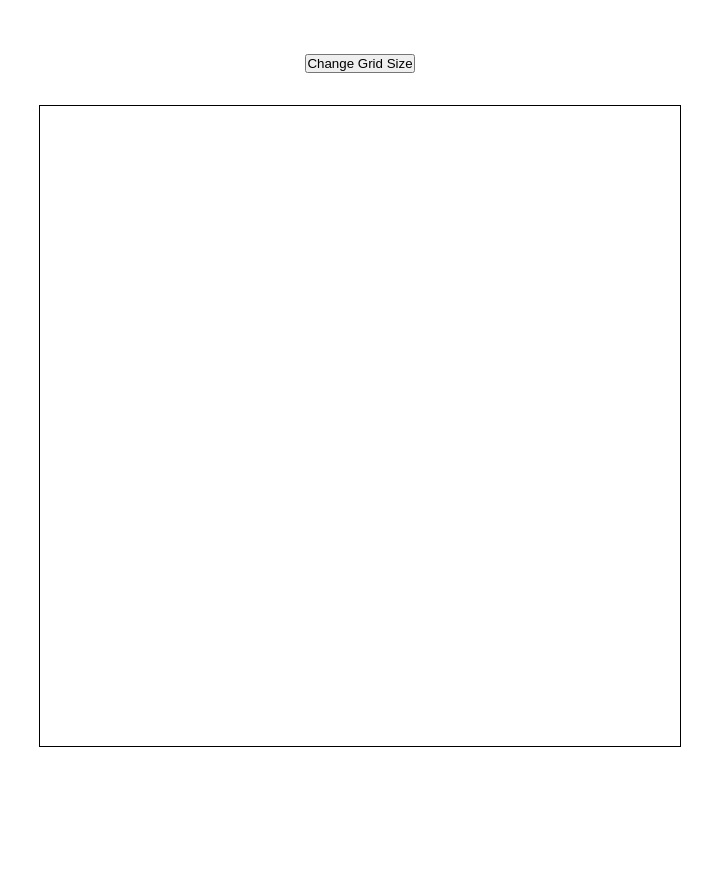
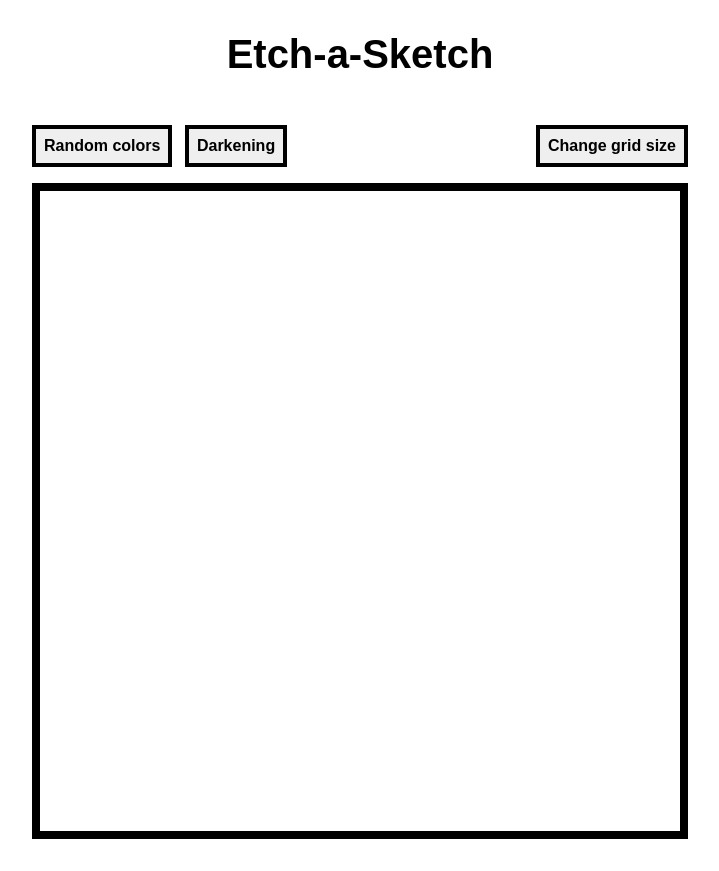
Before and after one commit to VicLourenco40/odin-etch-a-sketch, a plain HTML site: page index.html in a window 1280 px wide. Shown: the whole page, without its empty margins (280-999 px from the left). Before the commit the page ends 800 px from the top, so only its background shows below. Drawn offline with Linux system fonts and the light colour scheme.

Commit message:
Add styling

```diff
--- a/index.html
+++ b/index.html
@@ -8,7 +8,16 @@
     <script src="./script.js" defer></script>
   </head>
   <body>
-    <button class="button-grid-size">Change Grid Size</button>
-    <div class="grid-container border"></div>
+    <div class="container">
+      <h1>Etch-a-Sketch</h1>
+      <div class="options">
+        <div class="options-left">
+          <button>Random colors</button>
+          <button>Darkening</button>
+        </div>
+        <button class="button-grid-size">Change grid size</button>
+      </div>
+      <div class="grid-container border"></div>
+    </div>
   </body>
 </html>
--- a/script.js
+++ b/script.js
@@ -1,5 +1,5 @@
 const GRID_CONTAINER_SIZE = 640;
-const PAINT_RANDOM_COLORS = true;
+const USE_RANDOM_COLORS = true;
 const USE_DARKENING = true;
 
 const gridContainer = document.querySelector('.grid-container');
@@ -21,7 +21,7 @@ function paintGridCell(gridCell) {
     const isOpaque = gridCell.style.opacity === 1;
 
     if (!isColored) {
-        if (PAINT_RANDOM_COLORS) {
+        if (USE_RANDOM_COLORS) {
             gridCell.style.backgroundColor = getRandomColor();
         } else {
             gridCell.style.backgroundColor = 'black';
--- a/style.css
+++ b/style.css
@@ -5,16 +5,43 @@
 }
 
 body {
+  font-family: Arial, Helvetica, sans-serif;
+  text-align: center;
   height: 100vh;
+}
+
+.container {
+  margin: 0 auto;
+  padding: 2rem;
+  width: fit-content;
+}
+
+h1 {
+  font-size: 2.5rem;
+  margin-bottom: 3rem;
+}
+
+.options {
+  width: 100%;
+  margin-bottom: 1rem;
   display: flex;
-  flex-direction: column;
-  justify-content: center;
-  align-items: center;
-  gap: 2rem;
+  justify-content: space-between;
+  align-items: flex-end;
+}
+
+.options-left button {
+  margin-right: 0.5rem;
+}
+
+button {
+  font-size: 1rem;
+  border: 0.25rem solid;
+  padding: 0.5rem;
+  font-weight: 700;
 }
 
 .grid-container {
-  border: 1px solid;
+  border: 0.5rem solid;
   box-sizing: content-box;
   display: flex;
   flex-wrap: wrap;
```
